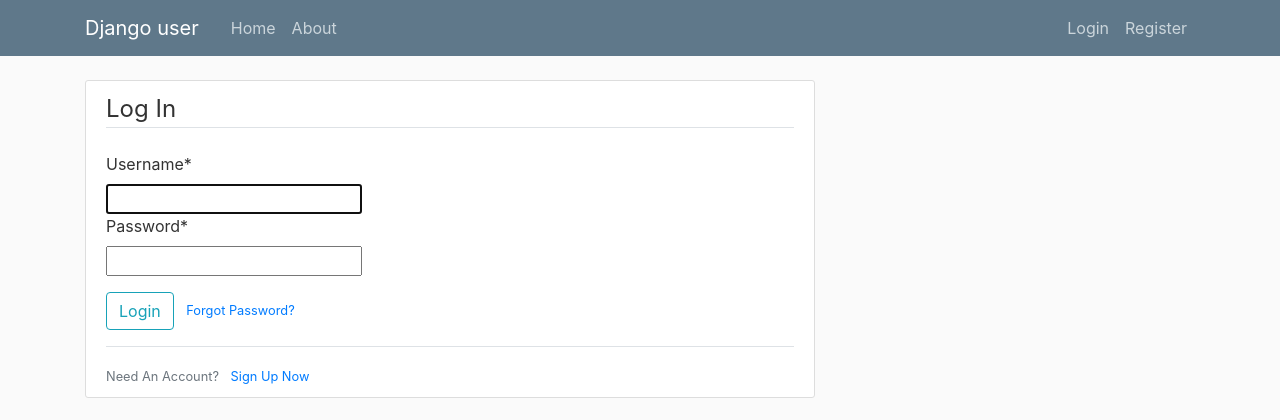
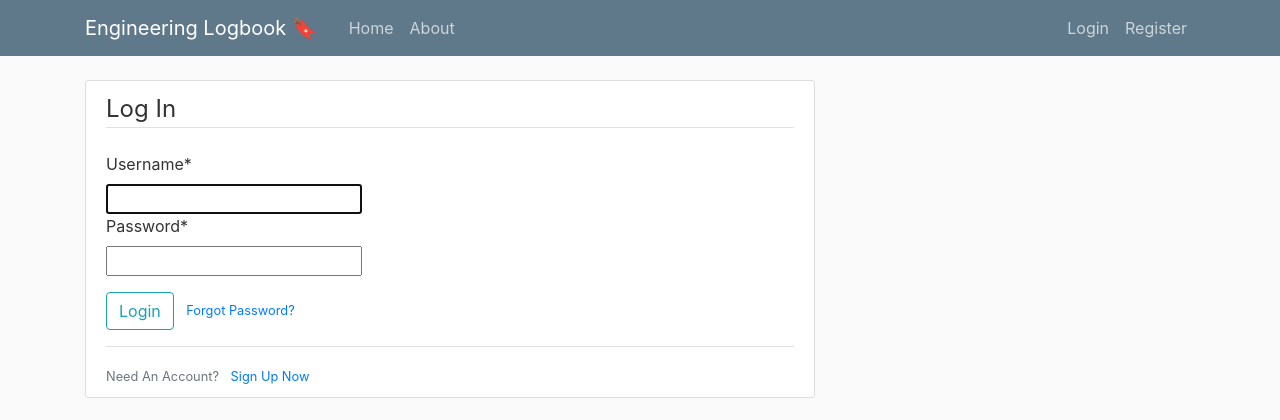
Before and after one commit to EngineerLogbook/logbook, a Django app: page /login/ in a window 1280 px wide. Shown: the top 420 px of the page. Run offline with Django 3.2, Linux system fonts and the light colour scheme; some libraries are stand-ins or nearby versions.

Commit message:
updated requirements

```diff
--- a/engbook/requirements.txt
+++ b/engbook/requirements.txt
@@ -1,6 +1,7 @@
 aniso8601==7.0.0
 asgiref==3.2.7
 Django==3.0.5
+django-crispy==1.8.1
 django-environ==0.4.5
 django-extensions==2.2.9
 django-rest-framework==0.1.0
@@ -9,10 +10,9 @@ graphene==2.1.8
 graphene-django==2.9.1
 graphql-core==2.3.1
 graphql-relay==2.0.1
-mock==4.0.2
 Pillow==7.1.2
 promise==2.3
-pycodestyle==2.6.0
+pygraphviz==1.5
 pytz==2019.3
 Rx==1.6.1
 singledispatch==3.4.0.3
--- a/engbook/user/templates/user/base.html
+++ b/engbook/user/templates/user/base.html
@@ -22,7 +22,7 @@
     <header class="site-header">
       <nav class="navbar navbar-expand-md navbar-dark bg-steel fixed-top">
         <div class="container">
-          <a class="navbar-brand mr-4" href="#">Django user</a>
+          <a class="navbar-brand mr-4" href="#">Engineering Logbook 🔖 </a>
           <button class="navbar-toggler" type="button" data-toggle="collapse" data-target="#navbarToggle" aria-controls="navbarToggle" aria-expanded="false" aria-label="Toggle navigation">
           <span class="navbar-toggler-icon"></span>
           </button>
```
